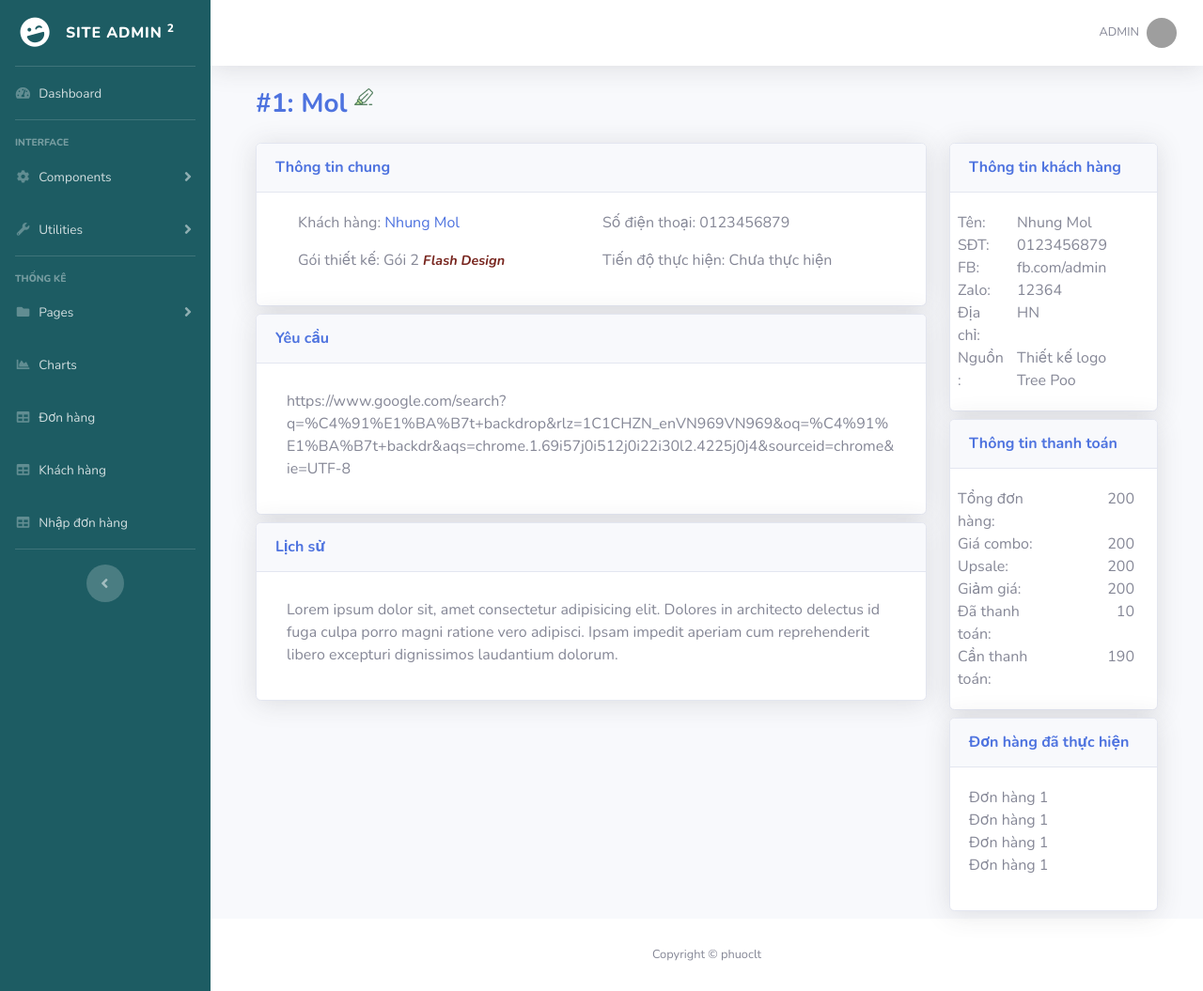
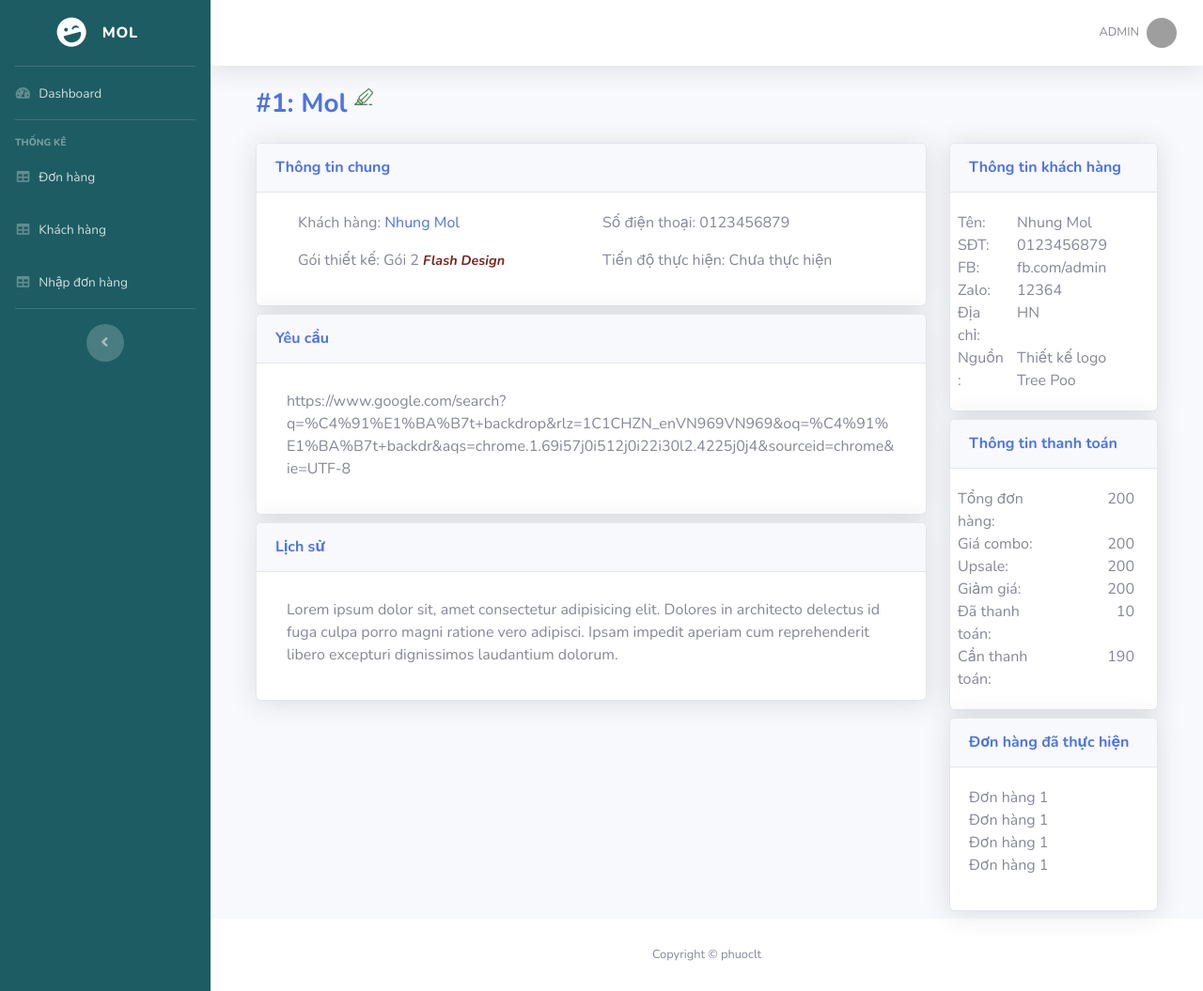
Before and after one commit to phuocle1608/mol-django, a Django app: page /donhang/1/ in a window 1280 px wide. Shown: the whole page at 94% size. Run offline with Django 4.2, Linux system fonts and the light colour scheme; a user stored in the database is signed in; data comes from the database, SQL or seed files in the repository; some libraries are stand-ins or nearby versions; grey boxes are pictures that could not be loaded.

Commit message:
update hosting

```diff
--- a/MolSite/settings.py
+++ b/MolSite/settings.py
@@ -25,9 +25,9 @@ BASE_DIR = Path(__file__).resolve().parent.parent
 SECRET_KEY = 'django-insecure-4i_5%_ydewfg0l&trc=3zvwqxj%=-w*cg1i9#8^!ojr4ch^kcn'
 
 # SECURITY WARNING: don't run with debug turned on in production!
-DEBUG = True
+DEBUG = False
 
-ALLOWED_HOSTS = []
+ALLOWED_HOSTS = ['mol-django.herokuapp.com', 'localhost', '127.0.0.1']
 
 
 # Application definition
--- a/Quanlybanhang/urls.py
+++ b/Quanlybanhang/urls.py
@@ -5,7 +5,7 @@ from . import views
 app_name = 'QLBH'
 
 urlpatterns = [
-    path('', views.index, name ='index'),
+    path('', views.Homepage.as_view(), name ='index'),
     path('donhang/', views.DonhangTonghop.as_view(), name = 'dsdonhang'),
     path('donhang/<int:donhang_id>/', views.DonhangDetail.as_view(), name = 'donhang_detail'),
     path('test/', views.Test.as_view(), name='test'),
--- a/Quanlybanhang/views.py
+++ b/Quanlybanhang/views.py
@@ -11,9 +11,7 @@ from django.contrib.auth.mixins import LoginRequiredMixin
 
 # Create your views here.
 
-def index(request):
-    name = 'ALSNDASDN'
-    return render(request, 'html/index.html', {'a': name})
+
 
 def handle_not_found(request, exception):
     return render(request, 'QLBH/404.html')
@@ -34,6 +32,10 @@ def cursorbyname(rawsql):
 #     # for item in list_donhang:
 #
 #     return render(request, 'html/danhsachdonhang.html', {'list_donhang': list_donhang})
+
+class Homepage(View):
+    def get(self, request):
+        return redirect('/donhang/')
 
 class Login(View):
     def get(self, request):
@@ -61,7 +63,18 @@ class CursorByName():
 class DonhangTonghop(LoginRequiredMixin, View):
     login_url = '/login/'
     def get(self, request):
-        list_donhang = cursorbyname("call danh_sach_don_hang()")
+        # call danh_sach_don_hang()
+        list_donhang = cursorbyname("""
+            select
+                a.Donhang_Id, a.Donhang_Name, case a.FlashDesign_Flag when 1 then 'Flash Design' else '' end Flash_Flag, a.Deadline,
+                d.Workingstatus_Name, a.CreatedDate, c.Customer_Name, c.Customer_Phone, a.Donhang_Price_Combo + a.Donhang_Price_Upsale - a.Donhang_Price_Discount as Total,
+                a.Donhang_Price_Payment, a.Donhang_Price_Combo + a.Donhang_Price_Upsale - a.Donhang_Price_Discount - a.Donhang_Price_Payment as Deft, '' as Note
+            from Quanlybanhang_donhang a
+                left join Quanlybanhang_product b on a.Product_Id = b.Product_Id
+                left join Quanlybanhang_customer c on c.Customer_Id = a.Customer_Id
+                left join Quanlybanhang_workingstatus d on d.Workingstatus_Id = a.Workingstatus_Id
+            where a.IsDelete = 0
+        """)
         return render(request, 'QLBH/tong_hop_don_hang.html', {'list_donhang': list_donhang})
 
 # <th>Mã đơn</th>
@@ -131,7 +144,17 @@ class Updatedonhang(LoginRequiredMixin, View):
         product = models.Product.objects.all()
         working = models.Workingstatus.objects.all()
         try:
-            donhang = cursorbyname("call update_don_hang({})".format(donhang_id))[0]
+            # update_don_hang
+            donhang = cursorbyname("""
+                select
+                    a.*, b.Product_Name, c.Customer_Name, d.Workingstatus_Name, e.Source_Name, c.*, DATE_FORMAT(a.Deadline, "%Y-%m-%dT%H:%i:%s") as Deadline2
+                from Quanlybanhang_donhang a
+                    left join Quanlybanhang_product b on a.Product_Id = b.Product_Id
+                    left join Quanlybanhang_customer c on c.Customer_Id = a.Customer_Id
+                    left join Quanlybanhang_workingstatus d on d.Workingstatus_Id = a.Workingstatus_Id
+                    left join Quanlybanhang_source e on e.Source_Id = c.Source_Id
+                where a.Donhang_Id = {} and a.IsDelete = 0
+            """.format(donhang_id))[0]
         except:
             return handle_not_found(request, '404')
         # print(donhang)
--- a/requirements.txt
+++ b/requirements.txt
@@ -2,4 +2,3 @@ django
 PyMySQL
 gunicorn
 django-heroku
-django-crispy-forms
--- a/templates/QLBH/404.html
+++ b/templates/QLBH/404.html
@@ -1,5 +1,9 @@
 
 {% extends 'QLBH/base.html' %}
+
+{% block title %}
+    <title>You lost</title>
+{% endblock %}
 
 {% block content %}
 
--- a/templates/QLBH/base.html
+++ b/templates/QLBH/base.html
@@ -11,7 +11,9 @@
    <meta name="description" content="">
    <meta name="author" content="">
 
-   <title>SB Admin 2 - Tables</title>
+   {% block title %}
+
+   {% endblock %}
 
    <!-- Custom fonts for this template -->
    <link href="{% static 'QLBH/vendor/fontawesome-free/css/all.min.css' %}" rel="stylesheet" type="text/css">
@@ -40,7 +42,7 @@
             <div class="sidebar-brand-icon rotate-n-15">
                <i class="fas fa-laugh-wink"></i>
             </div>
-            <div class="sidebar-brand-text mx-3">Site Admin <sup>2</sup></div>
+            <div class="sidebar-brand-text mx-3">MOL<sup></sup></div>
          </a>
 
          <!-- Divider -->
@@ -48,7 +50,7 @@
 
          <!-- Nav Item - Dashboard -->
          <li class="nav-item">
-            <a class="nav-link" href="index.html">
+            <a class="nav-link" href="#">
                <i class="fas fa-fw fa-tachometer-alt"></i>
                <span>Dashboard</span></a>
          </li>
@@ -57,47 +59,47 @@
          <hr class="sidebar-divider">
 
          <!-- Heading -->
-         <div class="sidebar-heading">
-            Interface
-         </div>
-
-         <!-- Nav Item - Pages Collapse Menu -->
-         <li class="nav-item">
-            <a class="nav-link collapsed" href="#" data-toggle="collapse" data-target="#collapseTwo"
-               aria-expanded="true" aria-controls="collapseTwo">
-               <i class="fas fa-fw fa-cog"></i>
-               <span>Components</span>
-            </a>
-            <div id="collapseTwo" class="collapse" aria-labelledby="headingTwo" data-parent="#accordionSidebar">
-               <div class="bg-white py-2 collapse-inner rounded">
-                  <h6 class="collapse-header">Custom Components:</h6>
-                  <a class="collapse-item" href="buttons.html">Buttons</a>
-                  <a class="collapse-item" href="cards.html">Cards</a>
-               </div>
-            </div>
-         </li>
-
-         <!-- Nav Item - Utilities Collapse Menu -->
-         <li class="nav-item">
-            <a class="nav-link collapsed" href="#" data-toggle="collapse" data-target="#collapseUtilities"
-               aria-expanded="true" aria-controls="collapseUtilities">
-               <i class="fas fa-fw fa-wrench"></i>
-               <span>Utilities</span>
-            </a>
-            <div id="collapseUtilities" class="collapse" aria-labelledby="headingUtilities"
-               data-parent="#accordionSidebar">
-               <div class="bg-white py-2 collapse-inner rounded">
-                  <h6 class="collapse-header">Custom Utilities:</h6>
-                  <a class="collapse-item" href="utilities-color.html">Colors</a>
-                  <a class="collapse-item" href="utilities-border.html">Borders</a>
-                  <a class="collapse-item" href="utilities-animation.html">Animations</a>
-                  <a class="collapse-item" href="utilities-other.html">Other</a>
-               </div>
-            </div>
-         </li>
-
-         <!-- Divider -->
-         <hr class="sidebar-divider">
+{#         <div class="sidebar-heading">#}
+{#            Interface#}
+{#         </div>#}
+{##}
+{#         <!-- Nav Item - Pages Collapse Menu -->#}
+{#         <li class="nav-item">#}
+{#            <a class="nav-link collapsed" href="#" data-toggle="collapse" data-target="#collapseTwo"#}
+{#               aria-expanded="true" aria-controls="collapseTwo">#}
+{#               <i class="fas fa-fw fa-cog"></i>#}
+{#               <span>Components</span>#}
+{#            </a>#}
+{#            <div id="collapseTwo" class="collapse" aria-labelledby="headingTwo" data-parent="#accordionSidebar">#}
+{#               <div class="bg-white py-2 collapse-inner rounded">#}
+{#                  <h6 class="collapse-header">Custom Components:</h6>#}
+{#                  <a class="collapse-item" href="buttons.html">Buttons</a>#}
+{#                  <a class="collapse-item" href="cards.html">Cards</a>#}
+{#               </div>#}
+{#            </div>#}
+{#         </li>#}
+{##}
+{#         <!-- Nav Item - Utilities Collapse Menu -->#}
+{#         <li class="nav-item">#}
+{#            <a class="nav-link collapsed" href="#" data-toggle="collapse" data-target="#collapseUtilities"#}
+{#               aria-expanded="true" aria-controls="collapseUtilities">#}
+{#               <i class="fas fa-fw fa-wrench"></i>#}
+{#               <span>Utilities</span>#}
+{#            </a>#}
+{#            <div id="collapseUtilities" class="collapse" aria-labelledby="headingUtilities"#}
+{#               data-parent="#accordionSidebar">#}
+{#               <div class="bg-white py-2 collapse-inner rounded">#}
+{#                  <h6 class="collapse-header">Custom Utilities:</h6>#}
+{#                  <a class="collapse-item" href="utilities-color.html">Colors</a>#}
+{#                  <a class="collapse-item" href="utilities-border.html">Borders</a>#}
+{#                  <a class="collapse-item" href="utilities-animation.html">Animations</a>#}
+{#                  <a class="collapse-item" href="utilities-other.html">Other</a>#}
+{#               </div>#}
+{#            </div>#}
+{#         </li>#}
+{##}
+{#         <!-- Divider -->#}
+{#         <hr class="sidebar-divider">#}
 
          <!-- Heading -->
          <div class="sidebar-heading">
@@ -105,32 +107,32 @@
          </div>
 
          <!-- Nav Item - Pages Collapse Menu -->
-         <li class="nav-item">
-            <a class="nav-link collapsed" href="#" data-toggle="collapse" data-target="#collapsePages"
-               aria-expanded="true" aria-controls="collapsePages">
-               <i class="fas fa-fw fa-folder"></i>
-               <span>Pages</span>
-            </a>
-            <div id="collapsePages" class="collapse" aria-labelledby="headingPages" data-parent="#accordionSidebar">
-               <div class="bg-white py-2 collapse-inner rounded">
-                  <h6 class="collapse-header">Login Screens:</h6>
-                  <a class="collapse-item" href="login.html">Login</a>
-                  <a class="collapse-item" href="register.html">Register</a>
-                  <a class="collapse-item" href="forgot-password.html">Forgot Password</a>
-                  <div class="collapse-divider"></div>
-                  <h6 class="collapse-header">Other Pages:</h6>
-                  <a class="collapse-item" href="404.html">404 Page</a>
-                  <a class="collapse-item" href="blank.html">Blank Page</a>
-               </div>
-            </div>
-         </li>
-
-         <!-- Nav Item - Charts -->
-         <li class="nav-item">
-            <a class="nav-link" href="charts.html">
-               <i class="fas fa-fw fa-chart-area"></i>
-               <span>Charts</span></a>
-         </li>
+{#         <li class="nav-item">#}
+{#            <a class="nav-link collapsed" href="#" data-toggle="collapse" data-target="#collapsePages"#}
+{#               aria-expanded="true" aria-controls="collapsePages">#}
+{#               <i class="fas fa-fw fa-folder"></i>#}
+{#               <span>Pages</span>#}
+{#            </a>#}
+{#            <div id="collapsePages" class="collapse" aria-labelledby="headingPages" data-parent="#accordionSidebar">#}
+{#               <div class="bg-white py-2 collapse-inner rounded">#}
+{#                  <h6 class="collapse-header">Login Screens:</h6>#}
+{#                  <a class="collapse-item" href="login.html">Login</a>#}
+{#                  <a class="collapse-item" href="register.html">Register</a>#}
+{#                  <a class="collapse-item" href="forgot-password.html">Forgot Password</a>#}
+{#                  <div class="collapse-divider"></div>#}
+{#                  <h6 class="collapse-header">Other Pages:</h6>#}
+{#                  <a class="collapse-item" href="404.html">404 Page</a>#}
+{#                  <a class="collapse-item" href="blank.html">Blank Page</a>#}
+{#               </div>#}
+{#            </div>#}
+{#         </li>#}
+{##}
+{#         <!-- Nav Item - Charts -->#}
+{#         <li class="nav-item">#}
+{#            <a class="nav-link" href="charts.html">#}
+{#               <i class="fas fa-fw fa-chart-area"></i>#}
+{#               <span>Charts</span></a>#}
+{#         </li>#}
 
          <!-- Nav Item - Tables -->
          <li class="nav-item {% block nav_item_donhang %}{% endblock %}">
--- a/templates/QLBH/chi_tiet_don_hang.html
+++ b/templates/QLBH/chi_tiet_don_hang.html
@@ -1,5 +1,9 @@
 {% extends 'QLBH/base.html' %}
 {% load static %}
+
+{% block title %}
+    <title>Đơn hàng #{{ donhang.Donhang_Id }}: {{ donhang.Donhang_Name }}</title>
+{% endblock %}
 
 {% block content %}
     <div class="container-fluid">
--- a/templates/QLBH/login.html
+++ b/templates/QLBH/login.html
@@ -10,7 +10,7 @@
   <meta name="description" content="">
   <meta name="author" content="">
 
-  <title>SB Admin 2 - Login</title>
+  <title>Mol - Login</title>
 
   <!-- Custom fonts for this template-->
   <link href="{% static 'QLBH/vendor/fontawesome-free/css/all.min.css' %}" rel="stylesheet" type="text/css">
--- a/templates/QLBH/nhap_don_hang.html
+++ b/templates/QLBH/nhap_don_hang.html
@@ -1,4 +1,8 @@
 {% extends 'QLBH/base.html' %}
+
+{% block title %}
+    <title>Nhập đơn hàng</title>
+{% endblock %}
 
 {% block nav_item_nhapdonhang %}active{% endblock %}
 {% block content %}
--- a/templates/QLBH/nhap_khach_hang.html
+++ b/templates/QLBH/nhap_khach_hang.html
@@ -1,4 +1,8 @@
 {% extends 'QLBH/base.html' %}
+
+{% block title %}
+    <title>Nhập khách hàng</title>
+{% endblock %}
 
 {% block nav_item_nhapkhachhang %}active{% endblock %}
 
@@ -17,7 +21,7 @@
     </div>
     </div> -->
 
-    <div class="card shadow mb-4 col-xl-8 ml-5">
+    <div class="card shadow mb-4 col-xl-8 col-sm-8 col-xs-8 col-md-8 ml-5">
         <div class="card-body">
 
             <form action="{% url 'QLBH:nhap_khach_hang' %}" method="post">
--- a/templates/QLBH/sua_don_hang.html
+++ b/templates/QLBH/sua_don_hang.html
@@ -1,4 +1,8 @@
 {% extends 'QLBH/base.html' %}
+
+{% block title %}
+    <title>Đơn hàng {{ donhang.Donhang_Id }}: {{ donhang.Donhang_Name }}</title>
+{% endblock %}
 
 {% block content %}
     <!-- Begin Page Content -->
--- a/templates/QLBH/tong_hop_don_hang.html
+++ b/templates/QLBH/tong_hop_don_hang.html
@@ -1,5 +1,9 @@
 {% extends 'QLBH/base.html' %}
 {% load static %}
+
+{% block title %}
+    <title>Danh sách đơn hàng</title>
+{% endblock %}
 
 {% block nav_item_donhang %}active{% endblock %}
 
```
